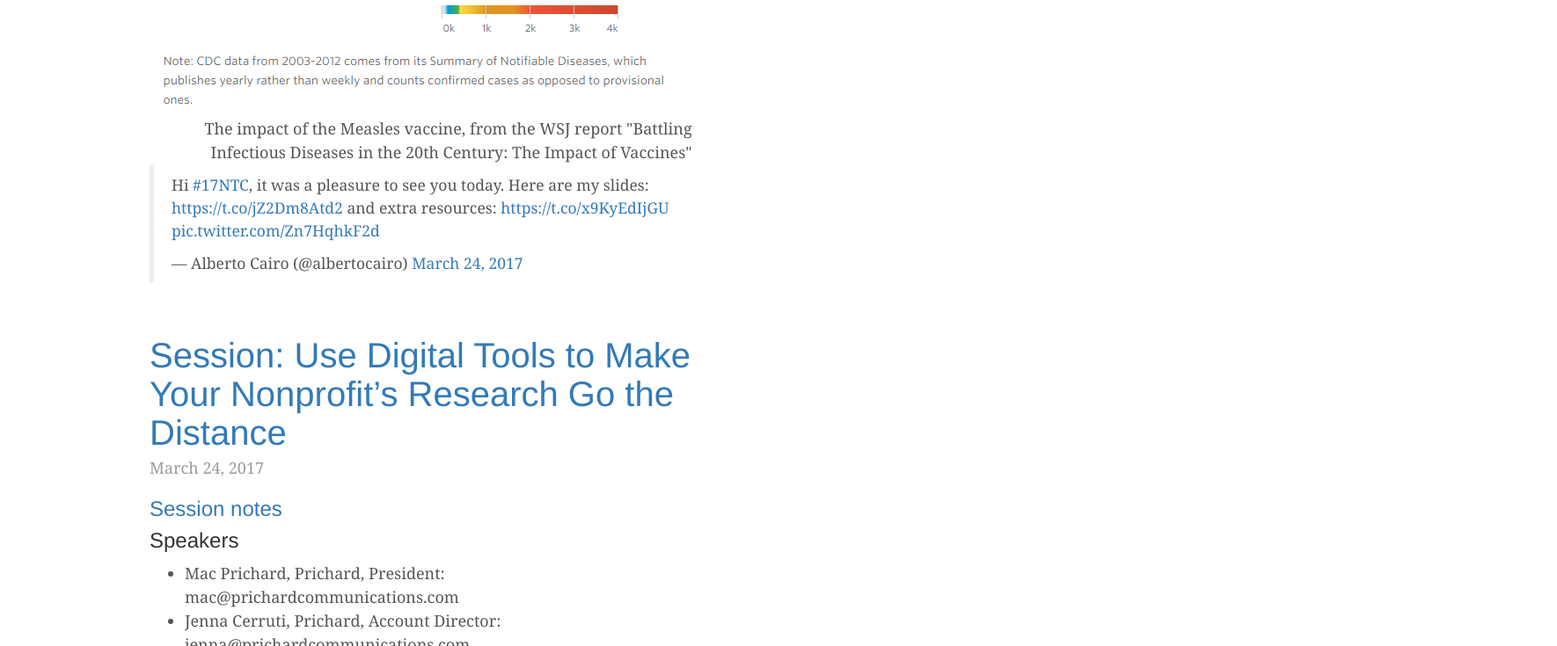
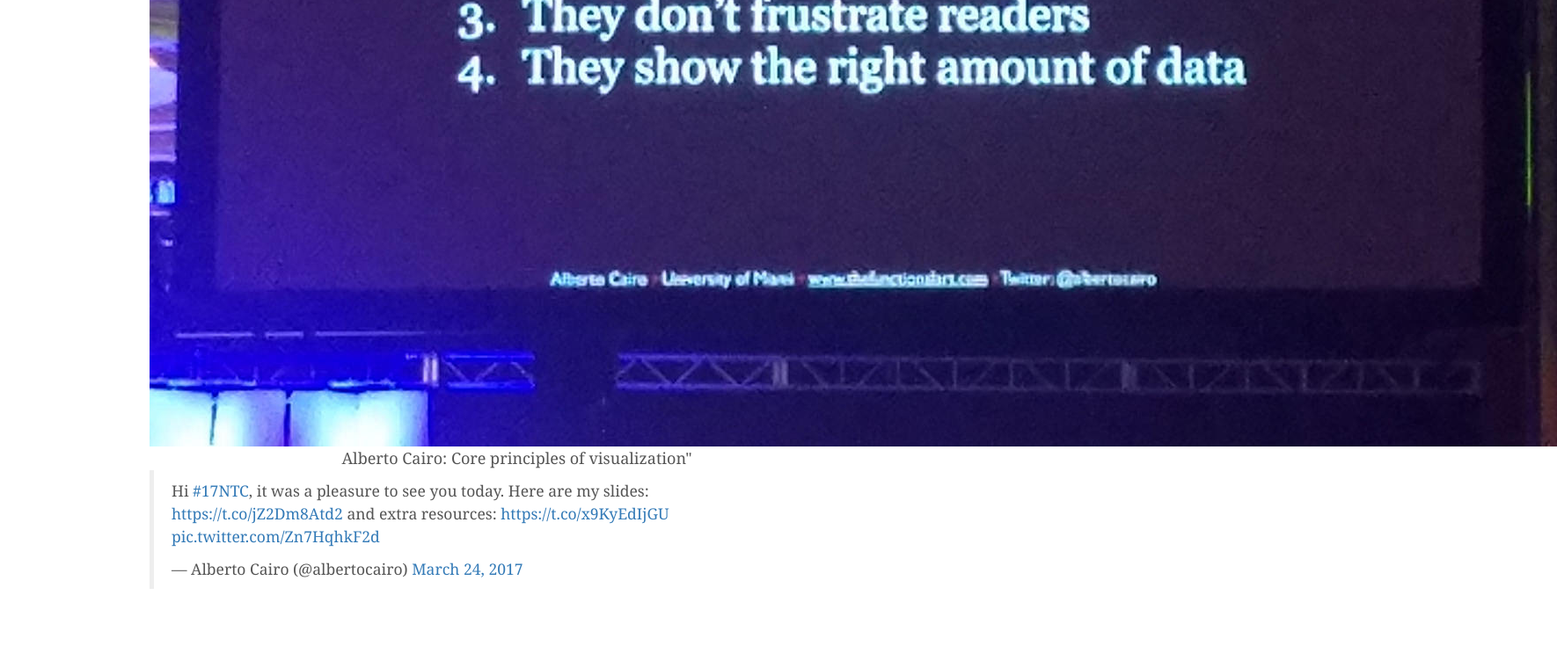
Before and after one commit to olevine/17ntc-notes, a plain HTML site: page index.html in a window 1280 px wide. Shown: the part 4400-5135 px from the top of the page at 88% size, 1770 px wide, since content can reach past the window. Drawn offline with nearby package versions, Linux system fonts and the light colour scheme.

Commit message:
replace graphic in viz section

```diff
--- a/index.html
+++ b/index.html
@@ -149,8 +149,8 @@
 
 			<div>
 			<figure class="figure">
-				<img src="img/wsj-measles.PNG" class="figure-img img-fluid rounded" alt="WSJ: Battling Infectious Diseases in the 20th Century">
-				<figcaption class="figure-caption text-right">The impact of the Measles vaccine, from the WSJ report "Battling Infectious Diseases in the 20th Century: The Impact of Vaccines"</figcaption>
+				<img src="img/good-graphics.jpg" class="figure-img img-fluid rounded" alt="core principles of visualization">
+				<figcaption class="figure-caption text-right">Alberto Cairo: Core principles of visualization"</figcaption>
 			</figure>
 			</div>
 
```
Also changed, not shown: img/good-graphics.jpg (added).
